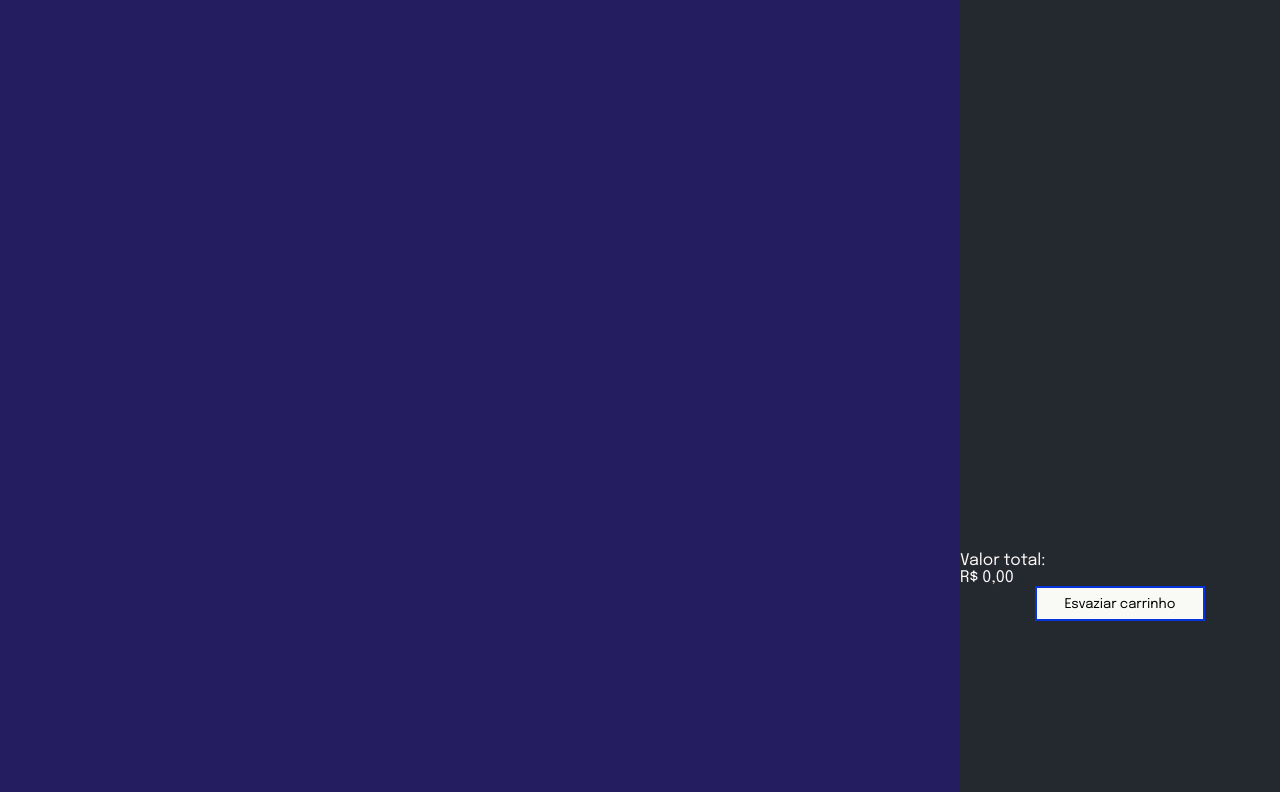
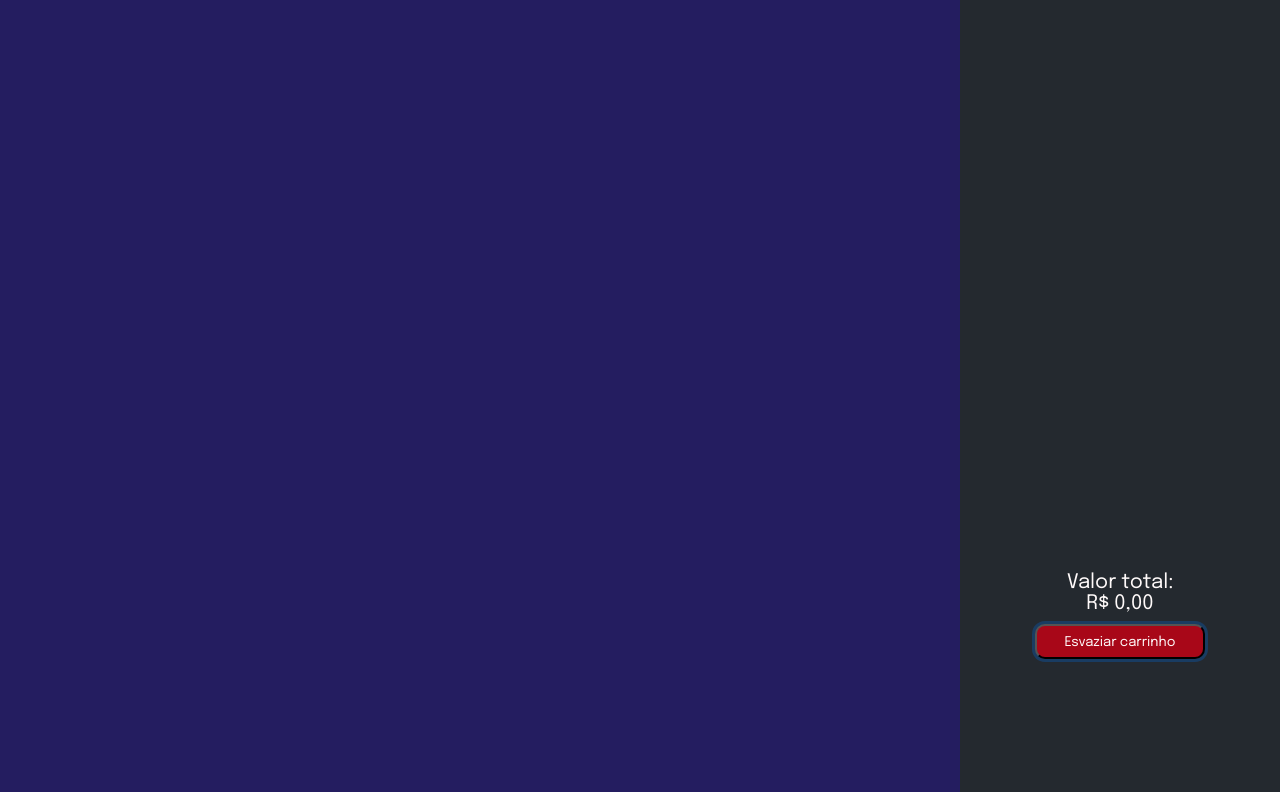
Before and after one commit to xlucasbitencourt/tp-shopping-cart, a website with bundled scripts: page index.html in a window 1280 px wide. Shown: the part 68-860 px from the top of the page. Built offline with nearby package versions, Linux system fonts and the light colour scheme; no server answers.

Commit message:
Ajusta botão esvaziar carrinho

```diff
--- a/style.css
+++ b/style.css
@@ -158,15 +158,23 @@ body {
 
 .cart .cart__items {
   height: 70vh;
+  margin-bottom: 20px;
   overflow-y: scroll;
 }
 
+.cart span {
+  font-size: 20px;
+  text-align: center;
+}
+
 .empty-cart {
+  border-radius: 10px;
+  color: var(--color-white);
   width: 170px;
   height: 35px;
-  margin: 0 auto;
-  border: 2px solid rgb(5, 52, 219);
-  background-color: rgb(249, 249, 246);
+  margin: 10px auto;
+  box-shadow: var(--boxDefault);
+  background-color: var(--color-secundary);
 }
 
 #lb {
```
